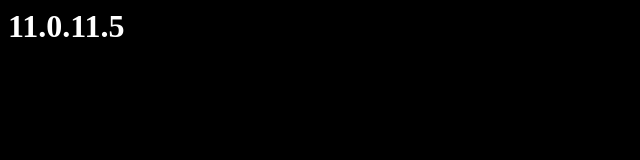
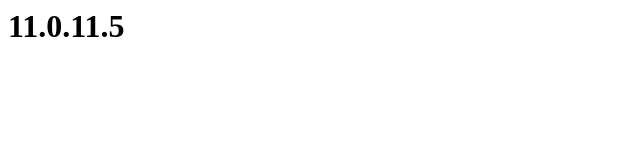
Before and after one commit to napbautista/Update-Web-Page-v2, a plain HTML site: page web/index.html in a window 1280 px wide. Shown: the whole page, without its empty margins (0-640 px from the left). Drawn offline with Linux system fonts and the light colour scheme.

Commit message:
Update index.html

```diff
--- a/web/index.html
+++ b/web/index.html
@@ -1,5 +1,5 @@
 <html>
-<body bgcolor="#000000">
-<h1 style="color:#FFFFFF;">11.0.11.5</h1>
+<body bgcolor="#FFFFFF">
+<h1 style="color:#000000;">11.0.11.5</h1>
 </body>
 </html>
```
